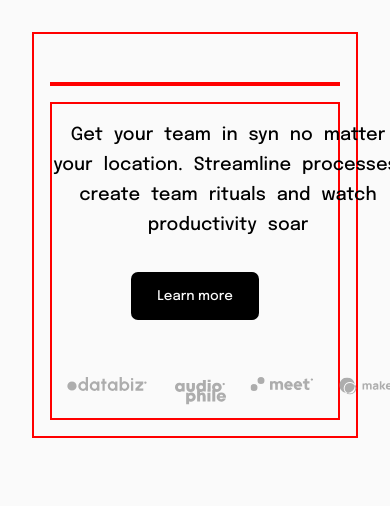
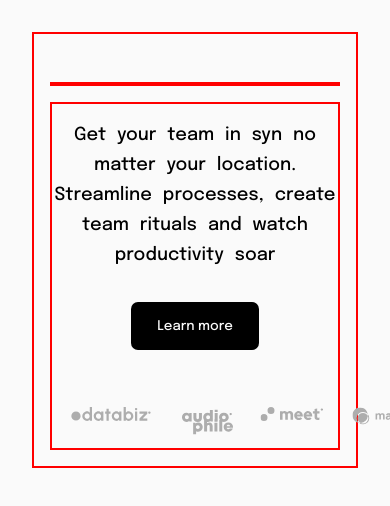
Before and after one commit to smarist/snap-app, a React (Create React App) app: page / in a window 390 px wide. Shown: the top 506 px of the page. Built offline with nearby package versions, Linux system fonts and the light colour scheme.

Commit message:
made some changes

```diff
--- a/src/components/Nav/nav.css
+++ b/src/components/Nav/nav.css
@@ -80,7 +80,7 @@
     background: white;
     top: 0;
     right: 0;
-    width: 40%;
+    width: auto;
     height: 100%;
     padding: 3rem;
     box-shadow: 0 1px 3px 0 rgba(0, 0, 0, 0.1), 0 1px 2px 0 rgba(0,0,0,0.06);
--- a/src/index.css
+++ b/src/index.css
@@ -20,7 +20,6 @@ h1{
   margin: 0 auto;
   grid-gap: 1rem;
   grid-template-columns: 2fr 1fr;
-  grid-template-rows: auto;
   border: 2px solid red;
 }
 
@@ -157,7 +156,7 @@ p{
     height: 20%;
     line-height: 30px;
     word-spacing: 0.4rem;
-    width: 22rem;
+    width: auto;
     margin: 0 auto;
     margin-top: 1rem;
 
@@ -181,7 +180,6 @@ p{
   .list-svg li{
     bottom: 0;
     padding: 0 0.1rem;
-    margin-left: -0.2rem;
   }
   .svg{
     transform: scale(0.7);
```
